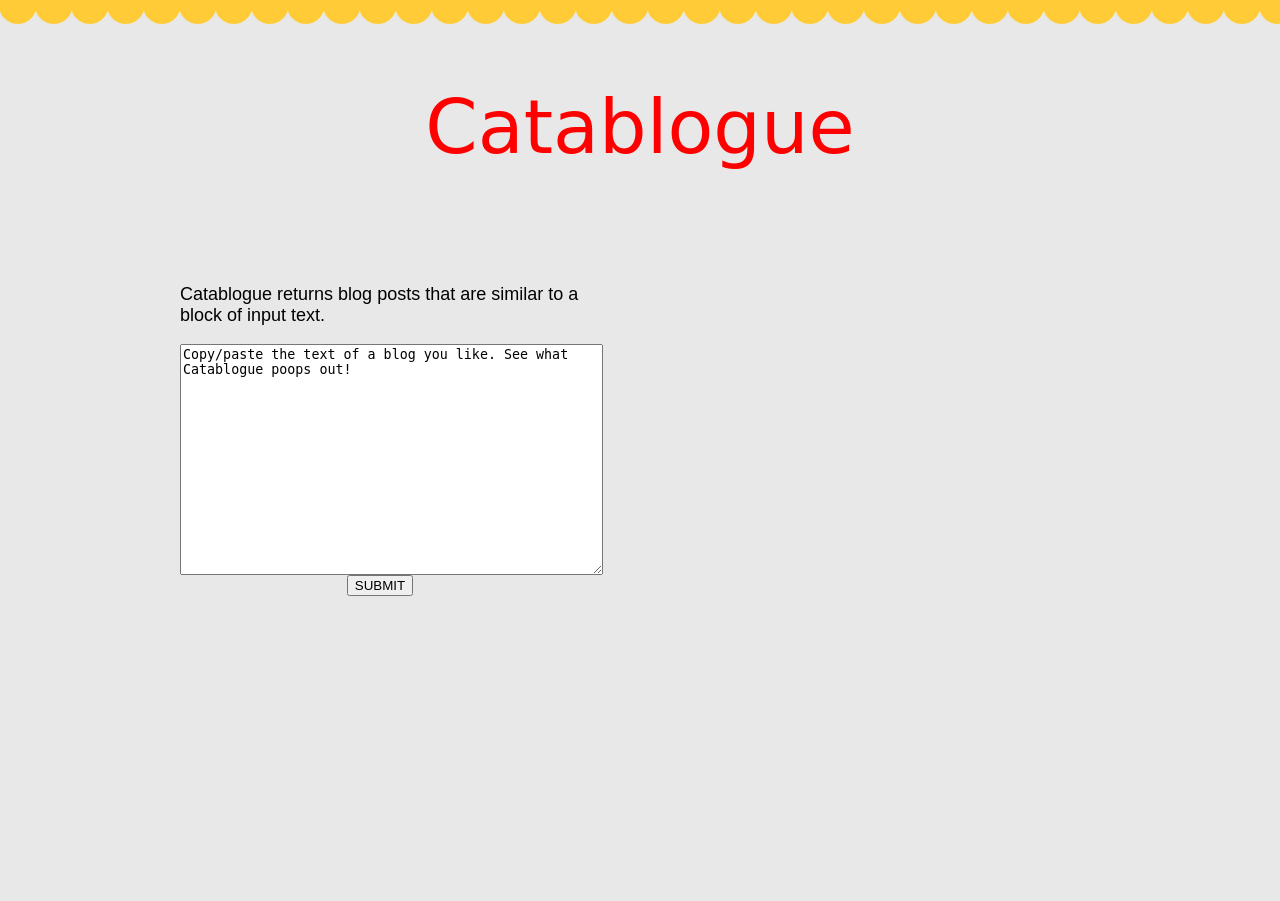
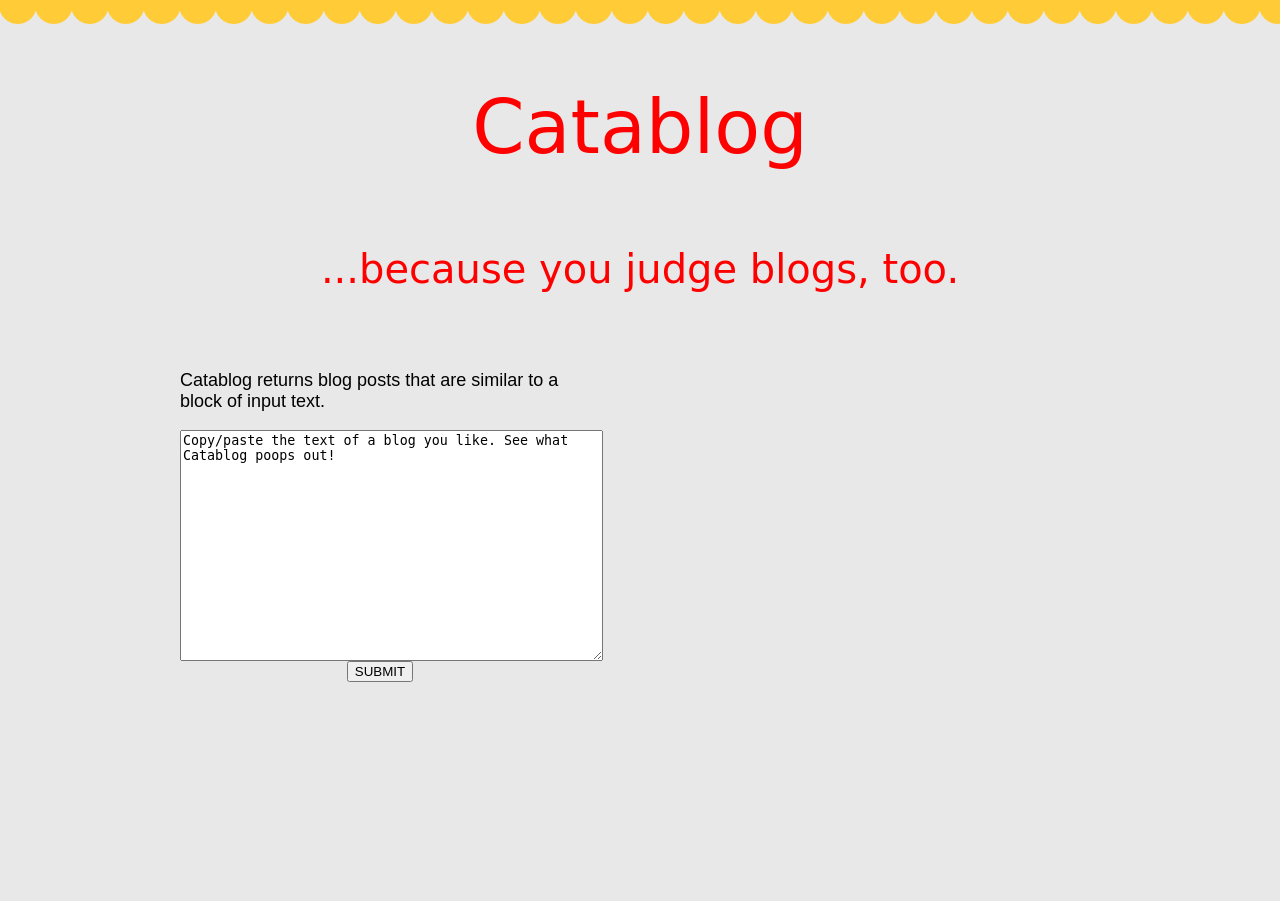
Before and after one commit to micaswyers/HackbrightProject, a Flask app: page / in a window 1280 px wide. Shown: the top 901 px of the page. Before the commit the page ends 596 px from the top, so only its background shows below. Run offline with Flask 2, Linux system fonts and the light colour scheme; some libraries are stand-ins or nearby versions.

Commit message:
Updated catablog title

```diff
--- a/templates/main.html
+++ b/templates/main.html
@@ -1,18 +1,19 @@
 <html>
     <head>
         <link rel="stylesheet" type="text/css" href="../static/css/main.css">
-        <title>Catablogue</title>
+        <title>Catablog</title>
     </head>
 
     <body>
         <div id="top_border" class="container"></div>
         <div id="" class="container main">
             <div id="heading" class="container">
-                <p>Catablogue</p>
+                <p>Catablog</p>
+                <p class="medium-text">...because you judge blogs, too.</p>
             </div>
             <div id="sample_input" class="container box">
-                <p class="big-text">Catablogue returns blog posts that are similar to a block of input text.</p>
-                <p><textarea id="text_area_sample" cols="50" rows="15">Copy/paste the text of a blog you like. See what Catablogue poops out!</textarea>
+                <p class="big-text">Catablog returns blog posts that are similar to a block of input text.</p>
+                <p><textarea id="text_area_sample" cols="50" rows="15">Copy/paste the text of a blog you like. See what Catablog poops out!</textarea>
                 <br><button id="submit" class="btn btn-primary" value="Submit">SUBMIT</button></p>
             </div>
             <div class="container box">
```
